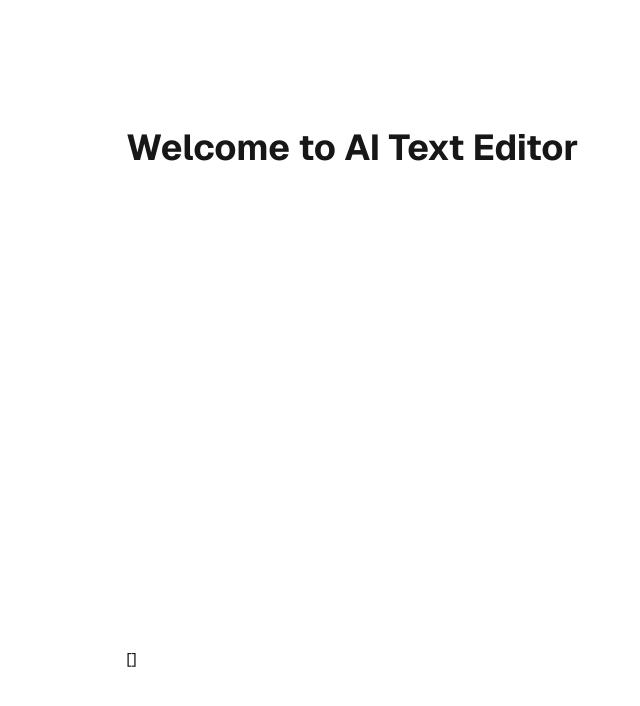
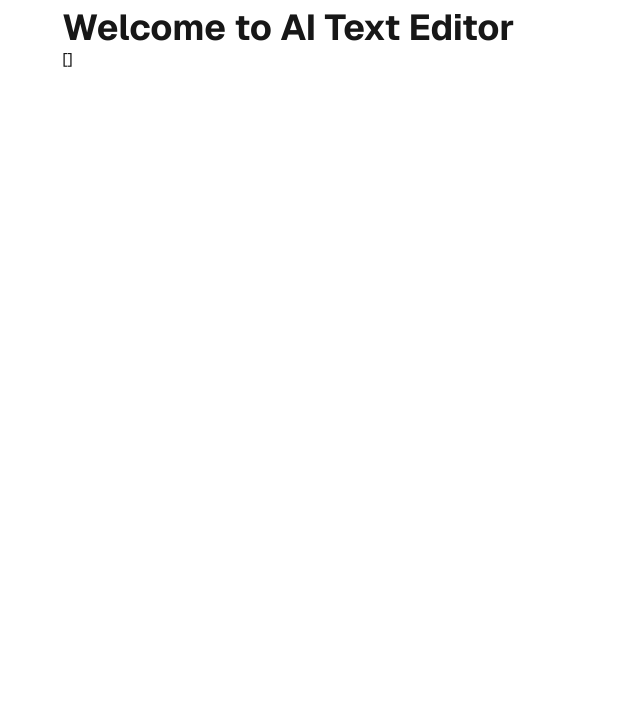
Before and after one commit to SyedJunaidAli1/AI-text-editor, a Next.js app: page / in a window 1280 px wide. Shown: the top 706 px of the page, without its empty margins (194-834 px from the left). Built offline with nearby package versions, Linux system fonts and the light colour scheme; no server answers; the database is empty.

Commit message:
minor change

```diff
--- a/app/page.tsx
+++ b/app/page.tsx
@@ -1,7 +1,7 @@
-import { createClient } from "@/lib/supabase/server";
+import { createClient } from "@/lib/supabase/client";
 
 export default async function Home() {
-  const supabase = await createClient();
+  const supabase = createClient();
 
   const { data, error } = await supabase.from("Todos").select("*");
 
@@ -11,7 +11,7 @@ export default async function Home() {
 
   return (
     <div className="flex min-h-screen items-center justify-center font-sans">
-      <main className="flex min-h-screen w-full max-w-3xl flex-col items-center justify-between py-32 px-16  sm:items-start">
+      <main className="flex min-h-screen w-full max-w-3xl flex-col items-center py-2 sm:items-start">
         <h1 className="text-4xl font-bold">Welcome to AI Text Editor</h1>
         <p>{JSON.stringify(data, null, 2)}</p>
       </main>
```
